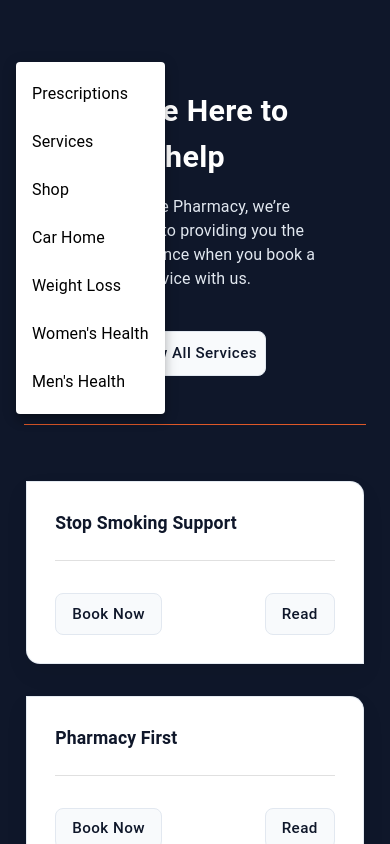
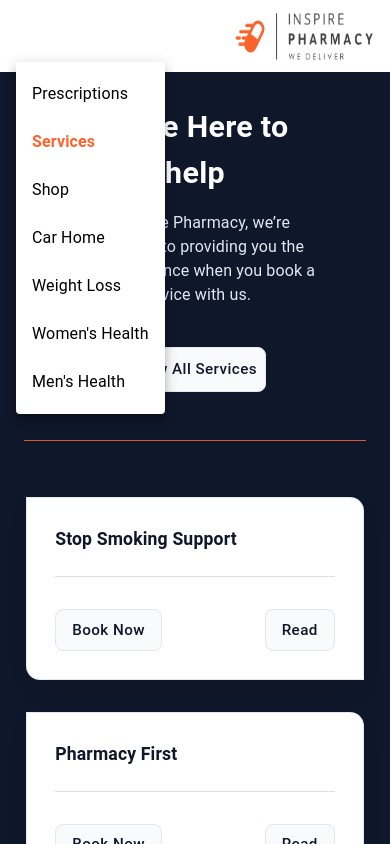
Before and after one commit to Sachin2123/UKPharma, a React (Create React App) app: page /services in a window 390 px wide. Both pictures are taken after a click on the button "account of current user". Shown: the top 844 px of the page. Built offline with nearby package versions, Linux system fonts and the light colour scheme; some icons are missing.

Commit message:
header's active page code written for mobile and desktop

```diff
--- a/src/App.js
+++ b/src/App.js
@@ -17,7 +17,7 @@ import { Routes, Route } from "react-router-dom";
 function App() {
   const location = useLocation();
   const WhiteBurger = location.pathname === "/services";
-  // console.log(location);
+  console.log("App.js:-", location);
   const [open, setOpen] = useState(false);
 
   const handleOpen = () => setOpen(true);
@@ -25,7 +25,10 @@ function App() {
 
   return (
     <>
-      <Header menuColor={WhiteBurger ? "white" : "black"} />
+      <Header
+        menuColor={WhiteBurger ? "black" : "black"}
+        activePage={location}
+      />
       <ReusableModal open={open} onClose={handleClose} />
       <Routes>
         <Route path="/" element={<Dashboard />} />
--- a/src/Component/Header/Header.jsx
+++ b/src/Component/Header/Header.jsx
@@ -12,7 +12,7 @@ import Tooltip from "@mui/material/Tooltip";
 import MenuItem from "@mui/material/MenuItem";
 import ArrowDropDownIcon from "@mui/icons-material/ArrowDropDown";
 import ReusableModal from "../Modal/ReusableModal";
-import { useNavigate, useLocation } from "react-router-dom";
+import { useNavigate } from "react-router-dom";
 import Logo from "../../Asset/Logo/Logo.jpeg";
 import NHS from "../../Asset/NHS Image/NHS.svg";
 const pages = [
@@ -25,14 +25,13 @@ const pages = [
   { id: 7, link: "/menshealth", page: "Men's Health" },
 ];
 
-const Header = ({ menuColor }) => {
+const Header = ({ menuColor, activePage }) => {
   const [open, setOpen] = useState(false);
   const [email, setEmail] = useState();
 
   const [anchorElNav, setAnchorElNav] = useState(null);
 
   const navigate = useNavigate();
-  const location = useLocation();
 
   const handleOpenNavMenu = (event) => {
     setAnchorElNav(event.currentTarget);
@@ -54,7 +53,7 @@ const Header = ({ menuColor }) => {
 
   const handleSubmit = () => {};
 
-  console.log(menuColor);
+  // console.log("Headers:- ", activePage);
 
   return (
     <div>
@@ -63,13 +62,19 @@ const Header = ({ menuColor }) => {
         sx={{
           boxShadow: "none",
           top: 0,
-          backgroundColor: { md: "white", sm: "black", xs: "transparent" },
+          backgroundColor: { md: "white", sm: "black", xs: "white" },
           py: { xs: 1, md: 2 },
         }}
       >
         <Container maxWidth="xl">
           <Toolbar disableGutters>
-            <Box sx={{ flexGrow: 1, display: { xs: "flex", md: "none" } }}>
+            <Box
+              sx={{
+                flexGrow: 1,
+                display: { xs: "flex", md: "none" },
+                justifyContent: "space-between",
+              }}
+            >
               <Tooltip title="Pages">
                 <IconButton
                   size="large"
@@ -87,6 +92,17 @@ const Header = ({ menuColor }) => {
                   />
                 </IconButton>
               </Tooltip>
+              <Box
+                sx={{
+                  display: { xs: "flex", md: "none" },
+                  "&:hover": {
+                    cursor: "pointer",
+                  },
+                }}
+                onClick={() => navigate("/")}
+              >
+                <img src={Logo} alt="Logo" style={{ width: "140px" }}></img>
+              </Box>
 
               <Menu
                 id="menu-appbar"
@@ -105,6 +121,8 @@ const Header = ({ menuColor }) => {
                 sx={{ display: { xs: "block", md: "none" } }}
               >
                 {pages.map((item, index) => (
+                  <Box sx={{ backgroundColor: "white" }}>
+                    {" "}
                     <MenuItem key={index} onClick={handleCloseNavMenu}>
                       <Typography
                         onClick={() => {
@@ -113,12 +131,18 @@ const Header = ({ menuColor }) => {
                         }}
                         sx={{
                           textAlign: "center",
-                        color: "black",
+                          fontWeight:
+                            activePage.pathname === item.link ? "600" : "400",
+                          color:
+                            activePage.pathname === item.link
+                              ? "#FB642D"
+                              : "black",
                         }}
                       >
                         {item.page}
                       </Typography>
                     </MenuItem>
+                  </Box>
                 ))}
               </Menu>
             </Box>
@@ -139,7 +163,7 @@ const Header = ({ menuColor }) => {
                 }}
                 onClick={() => navigate("/")}
               >
-                <img src={Logo} alt="Logo" style={{ width: "230px" }}></img>
+                <img src={Logo} alt="Logo" style={{ width: "200px" }}></img>
               </Box>
               {pages.map((item, index) => (
                 <Button
@@ -157,7 +181,11 @@ const Header = ({ menuColor }) => {
                     gap: 0.5,
                     my: 2,
                     fontWeight: 600,
-                    color: location.pathname === item.link ? "black" : "black",
+                    color:
+                      activePage.pathname === item.link ? "white" : "black",
+
+                    backgroundColor:
+                      activePage.pathname === item.link ? "#FB642D" : "white",
                   }}
                 >
                   {item.page}
@@ -168,11 +196,11 @@ const Header = ({ menuColor }) => {
               <Box sx={{ flexGrow: 0 }}>
                 {" "}
                 <Button
-                  // onClick={handleOpenUserMenu}
+                  variant="outlined"
                   sx={{
+                    borderColor: "#FB642D",
                     padding: "10px 20px 10px 20px",
-                    backgroundColor: "#FB642D",
-                    color: "white",
+                    color: "#FB642D",
                     borderRadius: "10px 10px 10px 10px",
                     marginLeft: "20px",
                     mt: 1.5,
--- a/src/Pages/Prescription/Prescription.jsx
+++ b/src/Pages/Prescription/Prescription.jsx
@@ -55,7 +55,7 @@ const Prescription = ({ openModal }) => {
           fontSize: { xs: "1.6rem", md: "2.4rem" },
           mb: 7,
           letterSpacing: "-0.4px",
-          mt: { xs: "2rem" },
+          mt: { xs: "3rem" },
         }}
       >
         How would you like to add your prescription?
--- a/src/Pages/Services/Services.jsx
+++ b/src/Pages/Services/Services.jsx
@@ -117,6 +117,7 @@ const Services = () => {
                 xs: "1.9rem",
                 md: "clamp(2.4rem, 2.1231rem + 1.2308vw, 3.5rem)",
               },
+              mt: { xs: 2, md: 0 },
               fontWeight: 600,
             }}
           >
```
Lines whose indentation alone changed are shown as unchanged.
